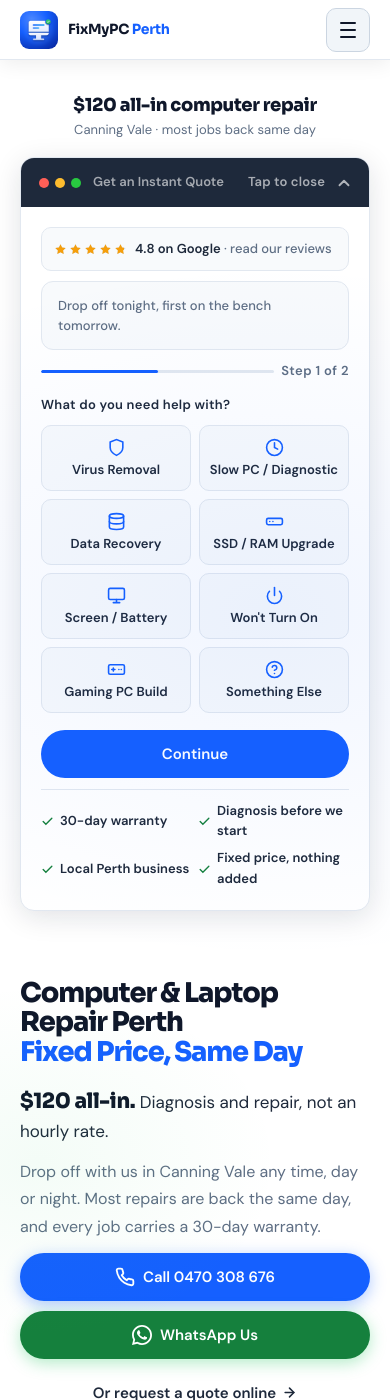
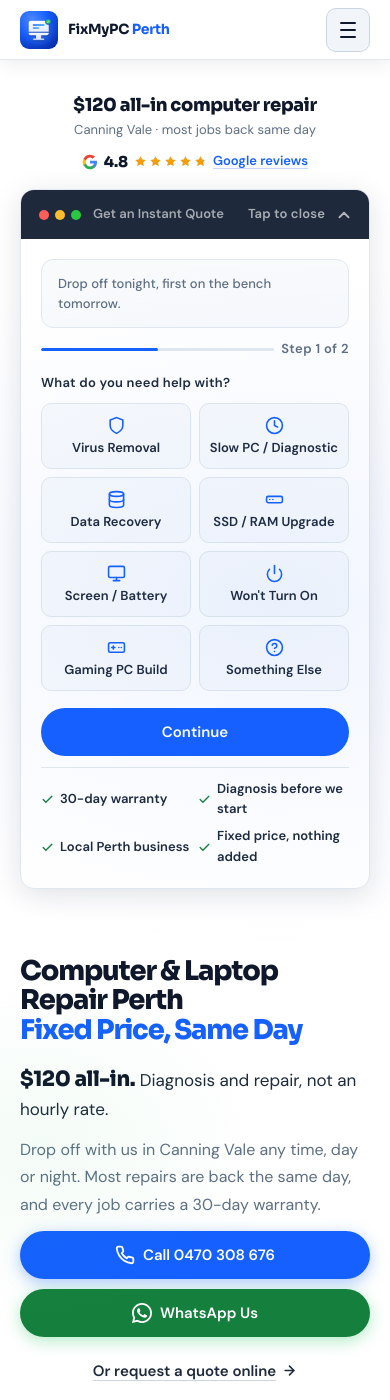
Before and after one commit to ali-rajaa/fixmypcperth, a Jekyll site: the page built from index.html, in a window 390 px wide and 1400 px high. Built offline with Jekyll 4.4.1, drawn with Linux system fonts in a browser that asks for light colours.

Commit message:
Header logo is a plain link home; phone hero shows the Google rating
Header logo (owner): no press shrink, no resize. The desktop header no
longer condenses from 64px to 56px on scroll, so the logo never moves;
the glass still firms up and the shadow deepens as the page scrolls.
The logo has the browser's normal tap highlight like any link and is
left out of the reduced-motion press dim. Keyboard focus ring kept.
The footer logo is unchanged (footer stays as it is).

Homepage, phones only (720px and under): the Google G, 4.8, the stars
and a "Google reviews" link sit under "$120 all-in computer repair",
one 44px tap target, rating and link from _data/reviews.yml. The quote
card's own rating row is hidden on phones so it is not shown twice; on
desktop both are as before. The card sits 17px under the last line, as
it did.

Checked: logo does not move or scale on scroll or press, click goes
home; hero rating centred with no sideways scroll at 320, 360 and
390px; axe 0 violations on the homepage, pricing, reviews and a suburb
page at 320, 390 and 1280px.

Co-Authored-By: Claude Opus 5.5 <noreply@anthropic.com>
Claude-Session: https://claude.ai/code/session_01Pgn782HYJi4iM4TCMRaT7U

```diff
--- a/assets/css/pages/index.css
+++ b/assets/css/pages/index.css
@@ -511,7 +511,16 @@ body { padding-top:var(--mob-nav-h); }
 }
 @media (max-width:720px) {
 .hero { padding:1rem 1.25rem 2.25rem; }
-.hero-lead { display:block; order:-2; text-align:center; margin:0.6rem auto -1.4rem; max-width:34ch; }
+.hero-lead { display:block; order:-2; text-align:center; margin:0.6rem auto -2.15rem; max-width:34ch; }
+/* Google rating under the phone title: the G, the score, the stars and a
+   link, one 44px tap target. The quote card's own rating row is hidden
+   here so it is not said twice. */
+.hero-rating { display:flex; align-items:center; justify-content:center; gap:6px; width:fit-content; min-height:44px; margin:0 auto; text-decoration:none; -webkit-tap-highlight-color:transparent; }
+.hero-rating:active { opacity:0.6; }
+.hero-rating-g { width:16px; height:16px; flex-shrink:0; }
+.hero-rating-score { font-family:var(--display); font-size:0.9375rem; font-weight:800; letter-spacing:-0.01em; line-height:1; color:var(--ink); }
+.hero-rating-link { font-size:0.8125rem; font-weight:600; color:var(--blue); text-decoration:underline; text-decoration-color:var(--blue-mid); text-underline-offset:3px; }
+.mq-rating { display:none; }
 .hero-card { display:block; order:-1; max-width:none; margin-bottom:1.75rem; box-shadow:0 6px 28px rgba(15,23,42,0.12); }
 .hero h1:where(:not([class])) { font-size:clamp(1.9rem,8vw,2.8rem); letter-spacing:-0.040em; line-height:1.08; max-width:300px; }
 .hero-desc { font-size:1rem; line-height:1.7; }
--- a/assets/css/shell.css
+++ b/assets/css/shell.css
@@ -76,13 +76,14 @@
   border-bottom: 1px solid rgba(226,232,240,0.5);
   border-top: 1px solid rgba(255,255,255,0.8);
   box-shadow: 0 8px 32px rgba(0,0,0,0.05);
-  transition: height 0.25s cubic-bezier(0.4,0,0.2,1), background 0.25s ease, box-shadow 0.25s ease;
+  transition: background 0.25s ease, box-shadow 0.25s ease;
 }
 .desk-nav-inner { display:flex; align-items:center; justify-content:space-between; width:100%; max-width:1100px; margin:0 auto; }
-/* The logo is one control, so it presses as one: the mark and the name
-   scale together from the pointer-down, with no part moving on its own. */
-.nav-logo { display: flex; align-items: center; gap: 10px; min-height: 44px; text-decoration: none; flex-shrink: 0; border-radius: 12px; transform-origin: left center; transition: transform 0.25s cubic-bezier(0.16,1,0.3,1); }
-.nav-logo:active, .footer-logo:active { transform: scale(0.97); transition: transform 0.1s cubic-bezier(0.4,0,0.2,1); }
+/* The header logo is a plain link home (owner decision): it does not
+   move, resize or animate when pressed or when the page scrolls. The footer
+   logo keeps its press, as the footer stays as it is. */
+.nav-logo { display: flex; align-items: center; gap: 10px; min-height: 44px; text-decoration: none; flex-shrink: 0; border-radius: 12px; }
+.footer-logo:active { transform: scale(0.97); transition: transform 0.1s cubic-bezier(0.4,0,0.2,1); }
 .logo-mark { width: 38px; height: 38px; border-radius: 9px; overflow: hidden; display: flex; align-items: center; justify-content: center; flex-shrink: 0; }
 .logo-mark img:where(:not([class])) { width: 100%; height: 100%; object-fit: cover; display: block; }
 .logo-name { font-family: 'Sora', 'Sora Fallback', sans-serif; font-size: 1rem; font-weight: 700; color: #0F172A; letter-spacing: -0.019em; white-space: nowrap; }
@@ -331,10 +332,11 @@
   .audit-inner > a, #addon-toggle, .pr-book { min-height: 48px; }
 }
 
-/* Scroll-reactive header. Progressive enhancement: the whole block is
-   ignored by browsers that do not support scroll-driven animations, and
-   is skipped for anyone who has asked for reduced motion. Nothing here
-   affects layout, because .desk-nav is fixed. */
+/* Scroll-reactive header: the glass turns a little more solid and the
+   shadow deepens as the page scrolls. The bar keeps its height, so the
+   logo never moves or resizes (owner decision). Progressive enhancement:
+   ignored by browsers without scroll-driven animations and skipped for
+   anyone who has asked for reduced motion. */
 @supports (animation-timeline: scroll()) {
   @media (prefers-reduced-motion: no-preference) and (min-width: 721px) {
     .desk-nav {
@@ -343,8 +345,8 @@
       animation-range: 0 160px;
     }
     @keyframes nav-condense {
-      from { height:64px; background:rgba(255,255,255,0.88); box-shadow:0 8px 32px rgba(0,0,0,0.05); }
-      to   { height:56px; background:rgba(255,255,255,0.97); box-shadow:0 10px 28px rgba(15,23,42,0.13); }
+      from { background:rgba(255,255,255,0.88); box-shadow:0 8px 32px rgba(0,0,0,0.05); }
+      to   { background:rgba(255,255,255,0.97); box-shadow:0 10px 28px rgba(15,23,42,0.13); }
     }
   }
 }
@@ -643,7 +645,7 @@ footer {
   .nav-dd-btn svg, .mob-head svg { transition:none; }
   .nav-dd-panel, .nav-dd-panel.open { transform:none; }
   .mob-sub-wrap { transition:none; }
-  .nav-logo:active, .footer-logo:active,
+  .footer-logo:active,
   .nav-link:active, .nav-dd-list a:active,
   .mob-hamburger:active,
   .mob-link:hover, .mob-link:active,
@@ -656,8 +658,8 @@ footer {
   /* Press feedback without the motion. The press scales are switched off
      in every page sheet, so links, buttons, toggles and options dim while
      held instead: a tap is still answered the moment it lands. The footer
-     is left exactly as it is. */
-  :is(a[href], button, summary, [role="tab"], label:has(input)):not(footer *):active { opacity:0.7; }
+     and the header logo (a plain link home) are left as they are. */
+  :is(a[href], button, summary, [role="tab"], label:has(input)):not(footer *):not(.nav-logo):active { opacity:0.7; }
   .mob-menu {
     transform:none;
     backdrop-filter:blur(20px); -webkit-backdrop-filter:blur(20px);
@@ -708,7 +710,7 @@ footer {
 /* The grey iOS tap flash paints over the press-scale feedback defined above,
    so the two fight each other. Suppressed on the chrome's tappable elements;
    the scale and colour change are the feedback now. */
-.nav-link, .nav-dd-list a, .nav-logo, .mob-link, .mob-hamburger,
+.nav-link, .nav-dd-list a, .mob-link, .mob-hamburger,
 .sticky-cta a, .wa-bubble, .nav-cta, .footer-social a:where(:not([class])), .footer-phone, .footer-col a, .footer-area-link {
   -webkit-tap-highlight-color:transparent;
 }
--- a/index.html
+++ b/index.html
@@ -282,8 +282,10 @@ description: "Computer and laptop repair in Perth: a flat [[diagnostic-repair-al
 
     <!-- Phones only. The quote card sits above the headline on a phone, so
          without this line the first screen was a form with no price and no
-         promise. Not a heading: the H1 below stays the page's one H1. -->
-    <p class="hero-lead"><strong>{% include price.html key="diagnostic-repair-all-in" bare=true %} all-in computer repair</strong><span class="hero-lead-sub">Canning&nbsp;Vale&nbsp;· most jobs back same&nbsp;day</span></p>
+         promise. Not a heading: the H1 below stays the page's one H1. The
+         Google rating sits here on phones (owner, October 2026) instead of
+         inside the quote card; rating and link come from _data/reviews.yml. -->
+    <p class="hero-lead"><strong>{% include price.html key="diagnostic-repair-all-in" bare=true %} all-in computer repair</strong><span class="hero-lead-sub">Canning&nbsp;Vale&nbsp;· most jobs back same&nbsp;day</span><a class="hero-rating" href="{{ site.data.reviews.meta.reviews_url }}" target="_blank" rel="noopener noreferrer"><svg class="hero-rating-g" viewBox="0 0 48 48" aria-hidden="true" focusable="false"><path fill="#4285F4" d="M45.1 24.5c0-1.6-.1-3.1-.4-4.5H24v8.5h11.8c-.5 2.8-2.1 5.1-4.4 6.7v5.5h7.1c4.2-3.8 6.6-9.5 6.6-16.2z"/><path fill="#34A853" d="M24 46c5.9 0 10.9-2 14.5-5.3l-7.1-5.5c-2 1.3-4.5 2.1-7.4 2.1-5.7 0-10.5-3.8-12.2-9H4.5v5.7C8.1 41.1 15.5 46 24 46z"/><path fill="#FBBC05" d="M11.8 28.3c-.4-1.3-.7-2.8-.7-4.3s.3-3 .7-4.3V14H4.5C3 17 2.2 20.4 2.2 24s.8 7 2.3 10l7.3-5.7z"/><path fill="#EA4335" d="M24 10.7c3.2 0 6.1 1.1 8.4 3.3l6.3-6.3C34.9 4.1 29.9 2 24 2 15.5 2 8.1 6.9 4.5 14l7.3 5.7c1.7-5.2 6.5-9 12.2-9z"/></svg><span class="hero-rating-score">{{ site.data.reviews.meta.rating }}</span>{% include stars.html value=site.data.reviews.meta.rating %}<span class="hero-rating-link">Google reviews</span></a></p>
 
     <div class="hero-copy">
       <h1>Computer &amp; Laptop Repair Perth<br><span class="accent">Fixed Price, Same Day</span></h1>
```
